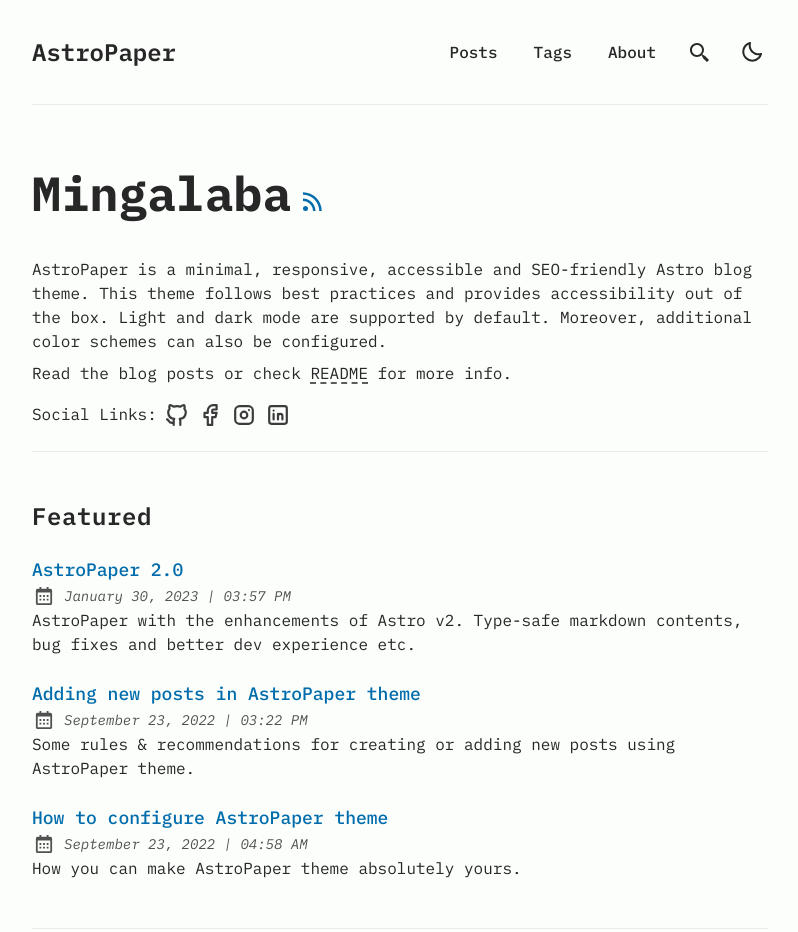
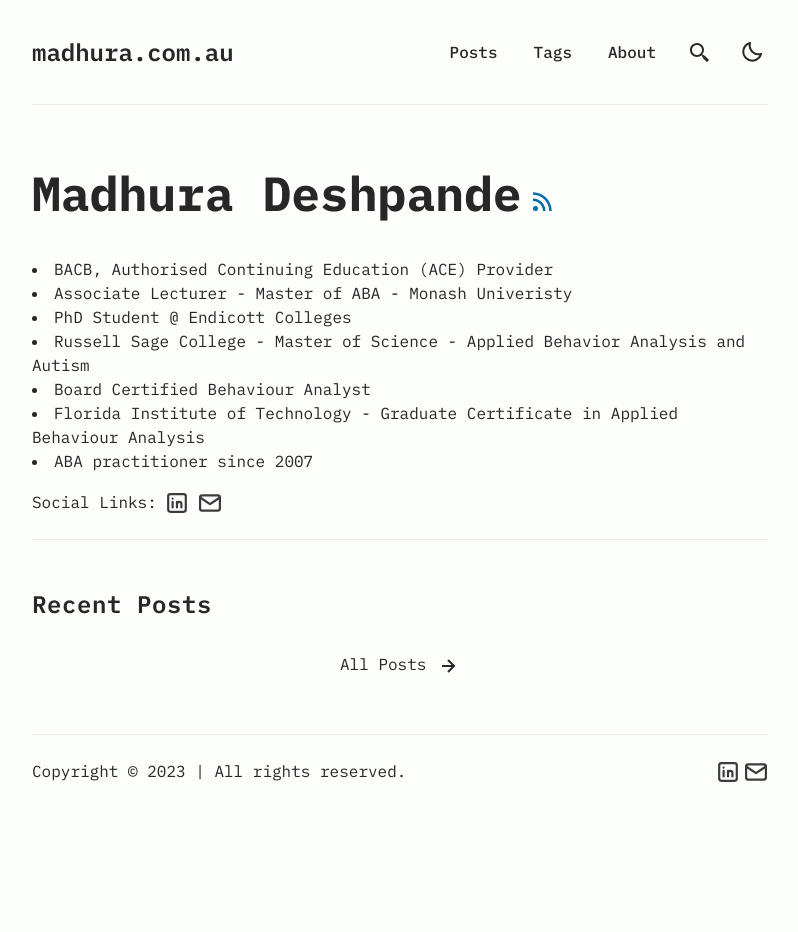
Before and after one commit to k4u5hik/madhura.au, an Astro site: page / in a window 1280 px wide. Shown: the top 932 px of the page, without its empty margins (240-1038 px from the left). After the commit the page ends 807 px from the top, so only its background shows below. Built offline with nearby package versions, Linux system fonts and the light colour scheme; Astro itself is replaced by a stand-in of ours; some packages are replaced by stand-ins of ours.

Commit message:
📝 Initial setup and customisations

```diff
--- a/src/config.ts
+++ b/src/config.ts
@@ -1,10 +1,10 @@
 import type { Site, SocialObjects } from "./types";
 
 export const SITE: Site = {
-  website: "https://astro-paper.pages.dev/",
-  author: "Sat Naing",
-  desc: "A minimal, responsive and SEO-friendly Astro blog theme.",
-  title: "AstroPaper",
+  website: "https://madhura.com.au/",
+  author: "Madhura Deshpande",
+  desc: "Blog",
+  title: "madhura.com.au",
   ogImage: "astropaper-og.jpg",
   lightAndDarkMode: true,
   postPerPage: 3,
@@ -22,122 +22,122 @@ export const LOGO_IMAGE = {
 export const SOCIALS: SocialObjects = [
   {
     name: "Github",
-    href: "https://github.com/satnaing/astro-paper",
+    href: "https://madhura.com.au",
     linkTitle: ` ${SITE.title} on Github`,
-    active: true,
+    active: false,
   },
   {
     name: "Facebook",
-    href: "https://github.com/satnaing/astro-paper",
+    href: "https://madhura.com.au",
     linkTitle: `${SITE.title} on Facebook`,
-    active: true,
+    active: false,
   },
   {
     name: "Instagram",
-    href: "https://github.com/satnaing/astro-paper",
+    href: "https://madhura.com.au",
     linkTitle: `${SITE.title} on Instagram`,
-    active: true,
+    active: false,
   },
   {
     name: "LinkedIn",
-    href: "https://github.com/satnaing/astro-paper",
+    href: "https://www.linkedin.com/in/madhuraaba/",
     linkTitle: `${SITE.title} on LinkedIn`,
     active: true,
   },
   {
-    name: "Mail",
-    href: "mailto:yourmail@gmail.com",
-    linkTitle: `Send an email to ${SITE.title}`,
-    active: false,
-  },
-  {
     name: "Twitter",
-    href: "https://github.com/satnaing/astro-paper",
+    href: "https://madhura.com.au",
     linkTitle: `${SITE.title} on Twitter`,
     active: false,
   },
   {
     name: "Twitch",
-    href: "https://github.com/satnaing/astro-paper",
+    href: "https://madhura.com.au",
     linkTitle: `${SITE.title} on Twitch`,
     active: false,
   },
   {
     name: "YouTube",
-    href: "https://github.com/satnaing/astro-paper",
+    href: "https://madhura.com.au",
     linkTitle: `${SITE.title} on YouTube`,
     active: false,
   },
   {
     name: "WhatsApp",
-    href: "https://github.com/satnaing/astro-paper",
+    href: "https://madhura.com.au",
     linkTitle: `${SITE.title} on WhatsApp`,
     active: false,
   },
   {
     name: "Snapchat",
-    href: "https://github.com/satnaing/astro-paper",
+    href: "https://madhura.com.au",
     linkTitle: `${SITE.title} on Snapchat`,
     active: false,
   },
   {
     name: "Pinterest",
-    href: "https://github.com/satnaing/astro-paper",
+    href: "https://madhura.com.au",
     linkTitle: `${SITE.title} on Pinterest`,
     active: false,
   },
   {
     name: "TikTok",
-    href: "https://github.com/satnaing/astro-paper",
+    href: "https://madhura.com.au",
     linkTitle: `${SITE.title} on TikTok`,
     active: false,
   },
   {
     name: "CodePen",
-    href: "https://github.com/satnaing/astro-paper",
+    href: "https://madhura.com.au",
     linkTitle: `${SITE.title} on CodePen`,
     active: false,
   },
   {
     name: "Discord",
-    href: "https://github.com/satnaing/astro-paper",
+    href: "https://madhura.com.au",
     linkTitle: `${SITE.title} on Discord`,
     active: false,
   },
   {
     name: "GitLab",
-    href: "https://github.com/satnaing/astro-paper",
+    href: "https://madhura.com.au",
     linkTitle: `${SITE.title} on GitLab`,
     active: false,
   },
   {
     name: "Reddit",
-    href: "https://github.com/satnaing/astro-paper",
+    href: "https://madhura.com.au",
     linkTitle: `${SITE.title} on Reddit`,
     active: false,
   },
   {
     name: "Skype",
-    href: "https://github.com/satnaing/astro-paper",
+    href: "https://madhura.com.au",
     linkTitle: `${SITE.title} on Skype`,
     active: false,
   },
   {
     name: "Steam",
-    href: "https://github.com/satnaing/astro-paper",
+    href: "https://madhura.com.au",
     linkTitle: `${SITE.title} on Steam`,
     active: false,
   },
   {
     name: "Telegram",
-    href: "https://github.com/satnaing/astro-paper",
+    href: "https://madhura.com.au",
     linkTitle: `${SITE.title} on Telegram`,
     active: false,
   },
   {
     name: "Mastodon",
-    href: "https://github.com/satnaing/astro-paper",
+    href: "https://madhura.com.au",
     linkTitle: `${SITE.title} on Mastodon`,
     active: false,
   },
+  {
+    name: "Mail",
+    href: "mailto:madhura.deshpande@gmail.com",
+    linkTitle: `Send an email to ${SITE.title}`,
+    active: true,
+  },
 ];
--- a/src/pages/index.astro
+++ b/src/pages/index.astro
@@ -23,7 +23,7 @@ const socialCount = SOCIALS.filter(social => social.active).length;
   <Header />
   <main id="main-content">
     <section id="hero">
-      <h1>Mingalaba</h1>
+      <h1>Madhura Deshpande</h1>
       <a
         target="_blank"
         href="/rss.xml"
@@ -41,12 +41,15 @@ const socialCount = SOCIALS.filter(social => social.active).length;
       </a>
 
       <p>
-        AstroPaper is a minimal, responsive, accessible and SEO-friendly Astro
-        blog theme. This theme follows best practices and provides accessibility
-        out of the box. Light and dark mode are supported by default. Moreover,
-        additional color schemes can also be configured.
+        <li>BACB, Authorised Continuing Education (ACE) Provider</li>
+        <li>Associate Lecturer - Master of ABA - Monash Univeristy</li>
+        <li>PhD Student @ Endicott Colleges</li>
+        <li>Russell Sage College - Master of Science - Applied Behavior Analysis and Autism</li>
+        <li>Board Certified Behaviour Analyst</li>
+        <li>Florida Institute of Technology - Graduate Certificate in Applied Behaviour Analysis</li>
+        <li>ABA practitioner since 2007</li>
       </p>
-      <p>
+      <!-- <p>
         Read the blog posts or check
         <LinkButton
           className="hover:text-skin-accent underline underline-offset-4 decoration-dashed"
@@ -54,7 +57,7 @@ const socialCount = SOCIALS.filter(social => social.active).length;
         >
           README
         </LinkButton> for more info.
-      </p>
+      </p> -->
       {
         // only display if at least one social link is enabled
         socialCount > 0 && (
```
Also changed, not shown: src/content/_blog/adding-new-post.md (renamed from src/content/blog/adding-new-post.md), src/content/_blog/astro-paper-2.md (renamed from src/content/blog/astro-paper-2.md), src/content/_blog/customizing-astropaper-theme-color-schemes.md (renamed from src/content/blog/customizing-astropaper-theme-color-schemes.md), src/content/_blog/dynamic-og-images.md (renamed from src/content/blog/dynamic-og-images.md), src/content/_blog/how-to-configure-astropaper-theme.md (renamed from src/content/blog/how-to-configure-astropaper-theme.md), src/content/_blog/how-to-connect-astro-paper-blog-with-forestry-cms.md (renamed from src/content/blog/how-to-connect-astro-paper-blog-with-forestry-cms.md), src/content/_blog/portfolio-website-development.md (renamed from src/content/blog/portfolio-website-development.md), src/content/_blog/predefined-color-schemes.md (renamed from src/content/blog/predefined-color-schemes.md), src/content/_blog/rec-2.md (renamed from src/content/blog/rec-2.md), src/content/_blog/tailwind-typography.md (renamed from src/content/blog/tailwind-typography.md), src/content/_blog/terminal-development.md (renamed from src/content/blog/terminal-development.md).
